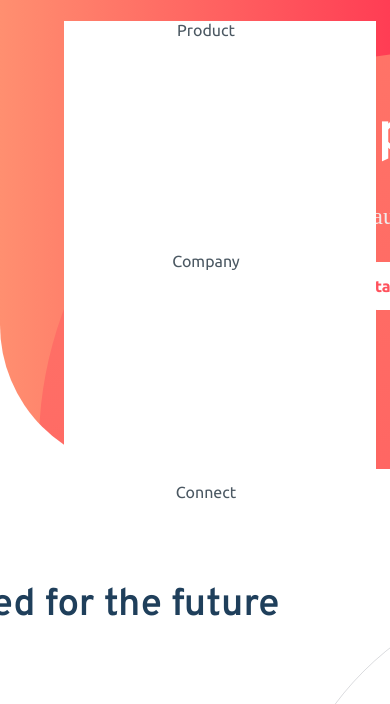
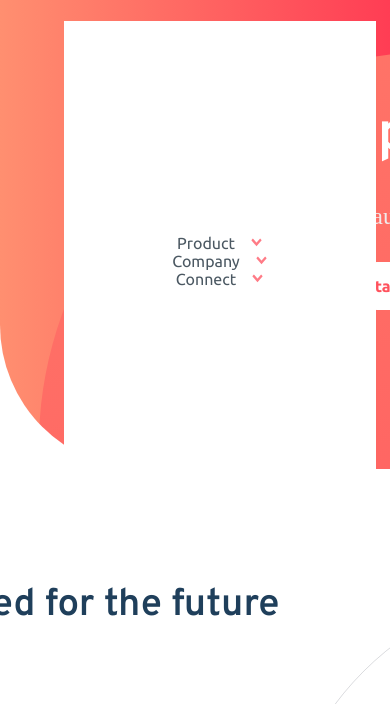
Before and after one commit to Taku10/blogr-landing-page-main, a plain HTML site: page index.html in a window 390 px wide. Shown: the part 91-795 px from the top of the page. Drawn offline with Linux system fonts and the light colour scheme.

Commit message:
working on mobile design

```diff
--- a/index.html
+++ b/index.html
@@ -29,7 +29,8 @@
               <li>Integrations</li>
             </ul>
           </li>
-          <img src="/images/icon-arrow-light.svg" alt="">
+          <img src="/images/icon-arrow-light.svg" class = "light-arrow" alt="arrow">
+          <img src="/images/icon-arrow-dark.svg" class = "dark-arrow" alt="arrow">
         </div>
 
         <div class="company-wrapper">
@@ -41,7 +42,8 @@
               <li> Careers</li>
             </ul>
           </li>
-          <img src="/images/icon-arrow-light.svg" alt="">
+          <img src="/images/icon-arrow-light.svg" class = "light-arrow" alt="arrow">
+          <img src="/images/icon-arrow-dark.svg" class = "dark-arrow" alt="arrow">
         </div>
 
         <div class="connect-wrapper">
@@ -52,7 +54,8 @@
               <li>LinkedIn</li>
             </ul>
           </li>
-          <img src="/images/icon-arrow-light.svg" alt="">
+          <img src="/images/icon-arrow-light.svg" class = "light-arrow" alt="arrow">
+          <img src="/images/icon-arrow-dark.svg" class = "dark-arrow" alt="arrow">
         </div>
 
       </ul>
--- a/styles/styles.css
+++ b/styles/styles.css
@@ -83,6 +83,10 @@ header nav .nav-items {
     -webkit-box-align: center;
         -ms-flex-align: center;
             align-items: center;
+    -webkit-box-pack: center;
+        -ms-flex-pack: center;
+            justify-content: center;
+    gap: rem;
   }
 }
 
@@ -96,7 +100,7 @@ header nav .nav-items .product-wrapper, header nav .nav-items .company-wrapper,
           flex-direction: row;
 }
 
-header nav .nav-items .product-wrapper img, header nav .nav-items .company-wrapper img, header nav .nav-items .connect-wrapper img {
+header nav .nav-items .product-wrapper .light-arrow, header nav .nav-items .company-wrapper .light-arrow, header nav .nav-items .connect-wrapper .light-arrow {
   height: 0.6rem;
   width: 0.7rem;
   margin-top: 0.22rem;
@@ -107,12 +111,33 @@ header nav .nav-items .product-wrapper img, header nav .nav-items .company-wrapp
   transition: transform 0.5s ease-in-out, -webkit-transform 0.5s ease-in-out;
 }
 
+@media (max-width: 768px) {
+  header nav .nav-items .product-wrapper .light-arrow, header nav .nav-items .company-wrapper .light-arrow, header nav .nav-items .connect-wrapper .light-arrow {
+    background-color: red;
+    display: none;
+  }
+}
+
+header nav .nav-items .product-wrapper .dark-arrow, header nav .nav-items .company-wrapper .dark-arrow, header nav .nav-items .connect-wrapper .dark-arrow {
+  display: none;
+}
+
+@media (max-width: 768px) {
+  header nav .nav-items .product-wrapper .dark-arrow, header nav .nav-items .company-wrapper .dark-arrow, header nav .nav-items .connect-wrapper .dark-arrow {
+    display: block;
+    height: 0.6rem;
+    width: 0.7rem;
+    margin-top: 0.22rem;
+    margin-left: 1rem;
+  }
+}
+
 header nav .nav-items .rotate-arrow {
   -webkit-transform: rotate(180deg);
           transform: rotate(180deg);
 }
 
-header nav .nav-items .company-wrapper img {
+header nav .nav-items .company-wrapper .light-arrow {
   margin-left: 1rem;
 }
 
```
Also changed, not shown: 1 other file.
